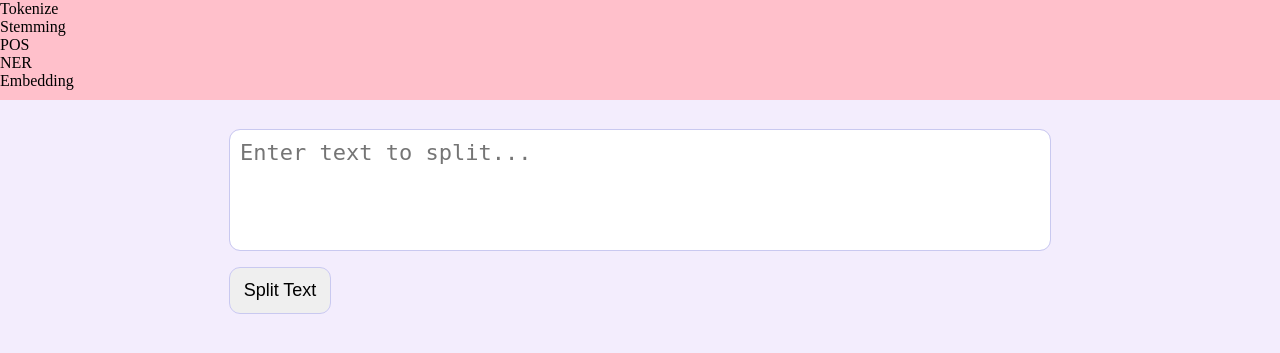
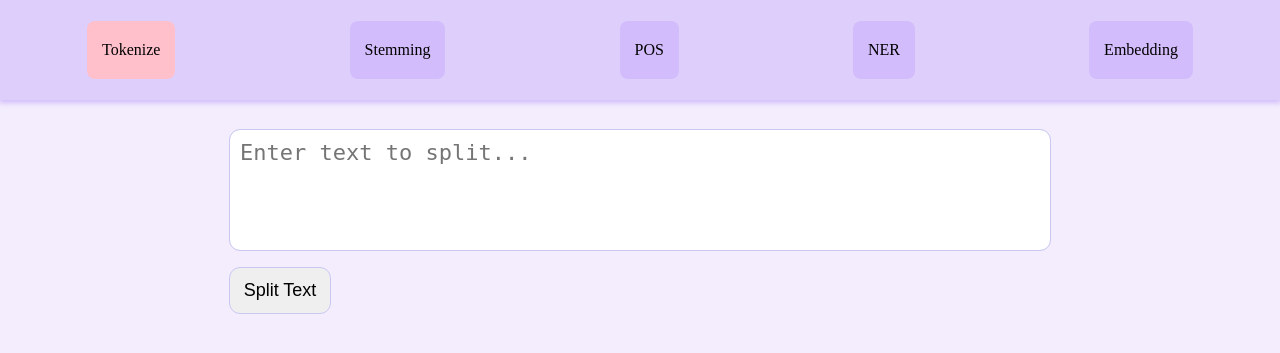
Before and after one commit to raichu03/nlp_process, a FastAPI app: page / in a window 1280 px wide. Shown: the top 353 px of the page. Run offline with FastAPI, Linux system fonts and the light colour scheme; parts of the project's set-up code (start-up, migrations or seed data) failed here and were passed over.

Commit message:
added UI methods

```diff
--- a/app/static/css/index.css
+++ b/app/static/css/index.css
@@ -6,9 +6,33 @@ body{
 }
 
 nav{
-    background: pink;
+    background: #decefc;
     width: 100vw;
     height: 100px;
+    display: flex;
+    align-items: center;
+    justify-content:space-around;
+    box-shadow: 0 2px 5px 1px #d2bcfb;
+
+}
+
+nav div{
+    background: #d2bcfb;
+    padding-left: 15px;
+    padding-right: 15px;
+    padding-top: 20px;
+    padding-bottom: 20px;
+    border-radius: 8px;
+}
+
+nav div:hover{
+    transform: scale(1.07);
+    transition: 0.3s smooth;
+    cursor: pointer;
+}
+
+.active {
+    background: pink;
 }
 
 main{
@@ -55,12 +79,22 @@ main .output-section{
     display: flex;
     flex-wrap: wrap;
     gap: 5px;
-    margin-top: 20px;
+    margin-top: 50px;
 }
 
 main .output-section .token {
     background-color: #d2bcfb;
-    padding: 10px 15px;
+    padding: 15px 20px;
     border-radius: 8px;
-    font-size: 18px;
-  }
+    font-size: 22px;
+    display: flex;
+    flex-direction: row;
+    align-items: center;
+    justify-content: center;
+}
+
+main .output-section .token .entity{
+    border-right: 2px solid #424f9d;
+    padding-right: 8px;
+    margin-right: 8px;
+}
```
